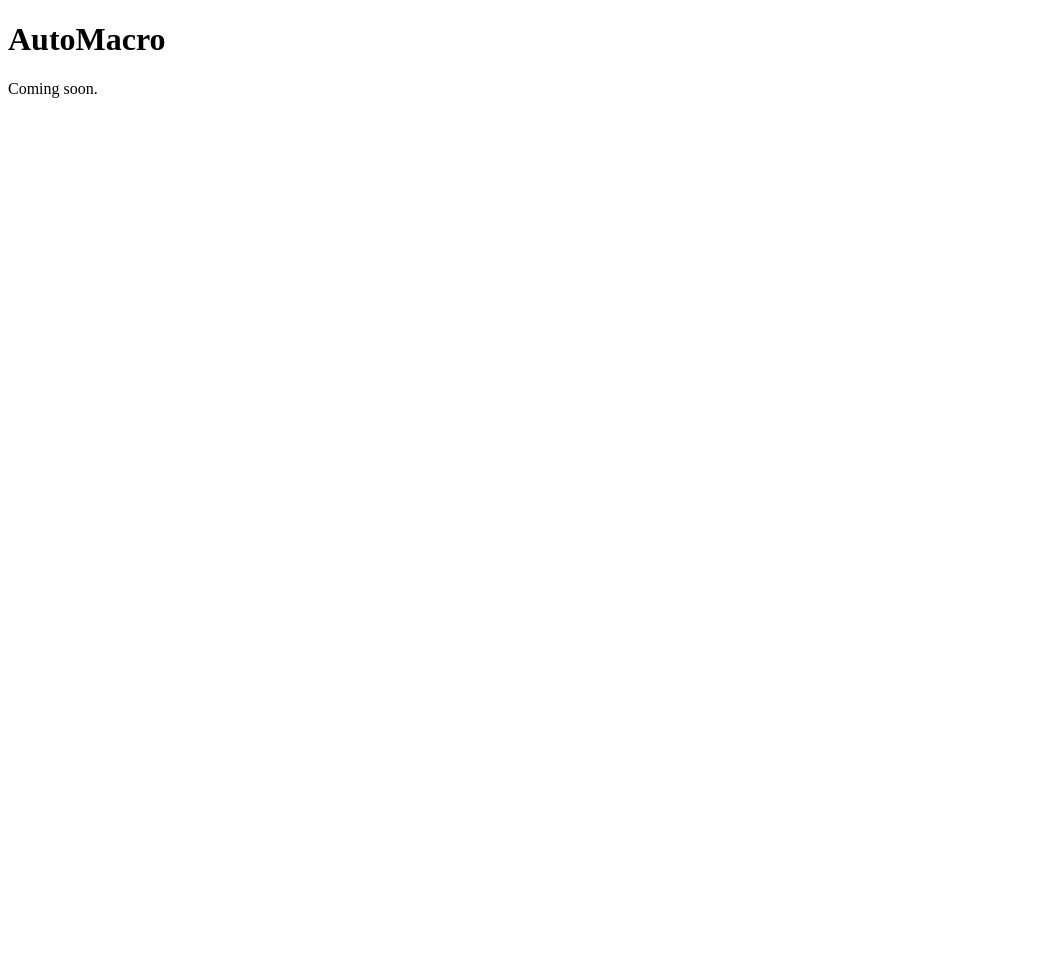
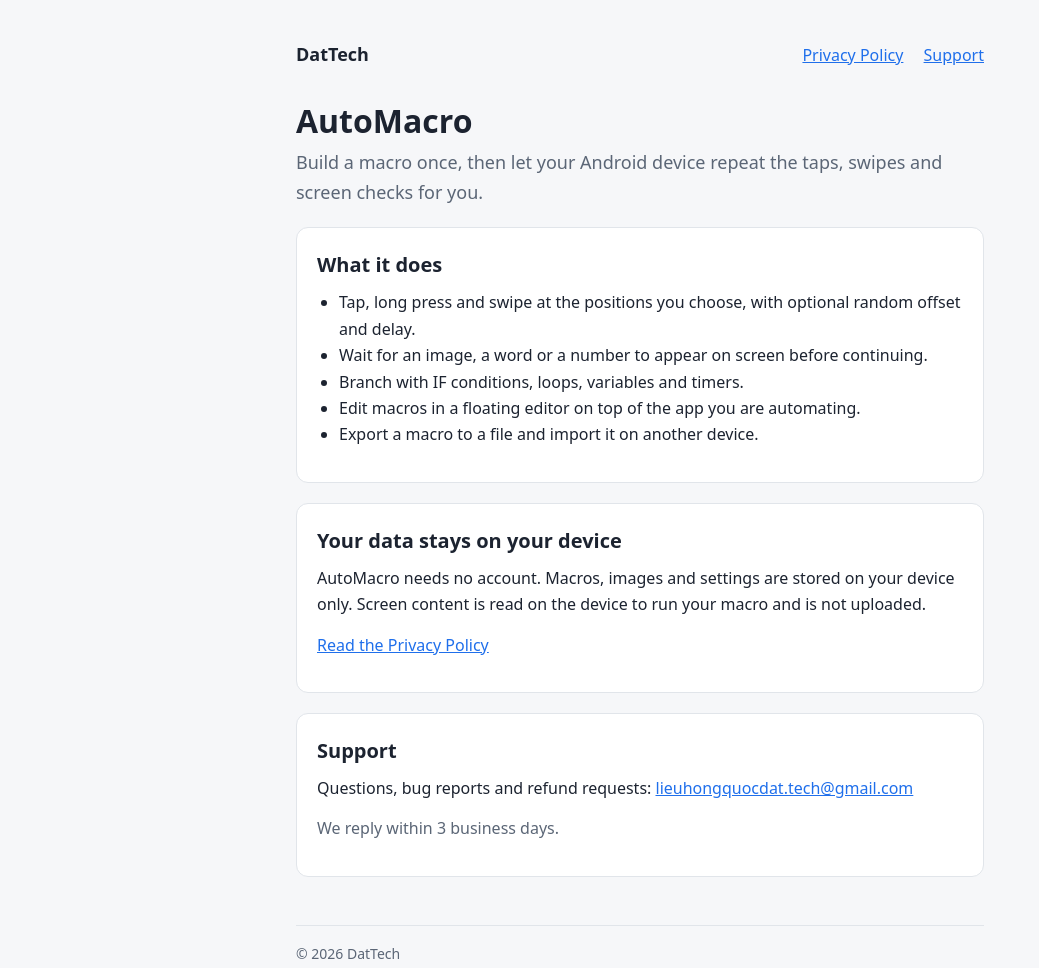
Before and after one commit to DatTech-Hub/DatTech-Hub.github.io, a plain HTML site: page index.html in a window 1280 px wide. Shown: the whole page, without its empty margins (0-1039 px from the left). Before the commit the page ends 800 px from the top, so only its background shows below. Drawn offline with Linux system fonts and the light colour scheme.

Commit message:
Add files via upload

```diff
--- a/index.html
+++ b/index.html
@@ -1,5 +1,113 @@
 <!doctype html>
 <html lang="en">
-<head><meta charset="utf-8"><title>AutoMacro</title></head>
-<body><h1>AutoMacro</h1><p>Coming soon.</p></body>
+<head>
+  <meta charset="utf-8">
+  <meta name="viewport" content="width=device-width, initial-scale=1">
+  <title>AutoMacro by DatTech</title>
+  <meta name="description" content="AutoMacro is an Android app that records and replays taps, swipes and screen checks so repetitive tasks run on their own.">
+  <style>
+:root {
+  --bg: #f6f7f9;
+  --card: #ffffff;
+  --text: #1c2330;
+  --muted: #5b6676;
+  --line: #e1e5ea;
+  --accent: #1f6feb;
+}
+@media (prefers-color-scheme: dark) {
+  :root {
+    --bg: #10141a;
+    --card: #181e27;
+    --text: #e8ecf1;
+    --muted: #9aa5b4;
+    --line: #2a323e;
+    --accent: #6ea8ff;
+  }
+}
+* { box-sizing: border-box; }
+body {
+  margin: 0;
+  background: var(--bg);
+  color: var(--text);
+  font: 16px/1.65 system-ui, -apple-system, "Segoe UI", Roboto, sans-serif;
+}
+main {
+  max-width: 720px;
+  margin: 0 auto;
+  padding: 40px 16px 64px;
+}
+header.site {
+  display: flex;
+  justify-content: space-between;
+  align-items: baseline;
+  gap: 16px;
+  flex-wrap: wrap;
+  margin-bottom: 32px;
+}
+header.site .brand { font-weight: 700; font-size: 18px; color: var(--text); text-decoration: none; }
+header.site nav a { margin-left: 16px; }
+header.site nav a:first-child { margin-left: 0; }
+h1 { font-size: 32px; line-height: 1.2; margin: 0 0 8px; }
+h2 { font-size: 20px; margin: 36px 0 8px; }
+p, ul { margin: 0 0 14px; }
+ul { padding-left: 22px; }
+a { color: var(--accent); }
+.lead { font-size: 18px; color: var(--muted); }
+.muted { color: var(--muted); }
+.card {
+  background: var(--card);
+  border: 1px solid var(--line);
+  border-radius: 12px;
+  padding: 20px;
+  margin: 20px 0;
+}
+.card h2 { margin-top: 0; }
+footer {
+  margin-top: 48px;
+  padding-top: 16px;
+  border-top: 1px solid var(--line);
+  color: var(--muted);
+  font-size: 14px;
+}
+  </style>
+</head>
+<body>
+<main>
+  <header class="site">
+    <a class="brand" href="./">DatTech</a>
+    <nav>
+      <a href="privacy.html">Privacy Policy</a>
+      <a href="#support">Support</a>
+    </nav>
+  </header>
+
+  <h1>AutoMacro</h1>
+  <p class="lead">Build a macro once, then let your Android device repeat the taps, swipes and screen checks for you.</p>
+
+  <div class="card">
+    <h2>What it does</h2>
+    <ul>
+      <li>Tap, long press and swipe at the positions you choose, with optional random offset and delay.</li>
+      <li>Wait for an image, a word or a number to appear on screen before continuing.</li>
+      <li>Branch with IF conditions, loops, variables and timers.</li>
+      <li>Edit macros in a floating editor on top of the app you are automating.</li>
+      <li>Export a macro to a file and import it on another device.</li>
+    </ul>
+  </div>
+
+  <div class="card">
+    <h2>Your data stays on your device</h2>
+    <p>AutoMacro needs no account. Macros, images and settings are stored on your device only. Screen content is read on the device to run your macro and is not uploaded.</p>
+    <p><a href="privacy.html">Read the Privacy Policy</a></p>
+  </div>
+
+  <div class="card" id="support">
+    <h2>Support</h2>
+    <p>Questions, bug reports and refund requests: <a href="mailto:lieuhongquocdat.tech@gmail.com">lieuhongquocdat.tech@gmail.com</a></p>
+    <p class="muted">We reply within 3 business days.</p>
+  </div>
+
+  <footer>© 2026 DatTech</footer>
+</main>
+</body>
 </html>
```
Also changed, not shown: privacy.html (added, +155 -0 lines), app-ads.txt (added).
